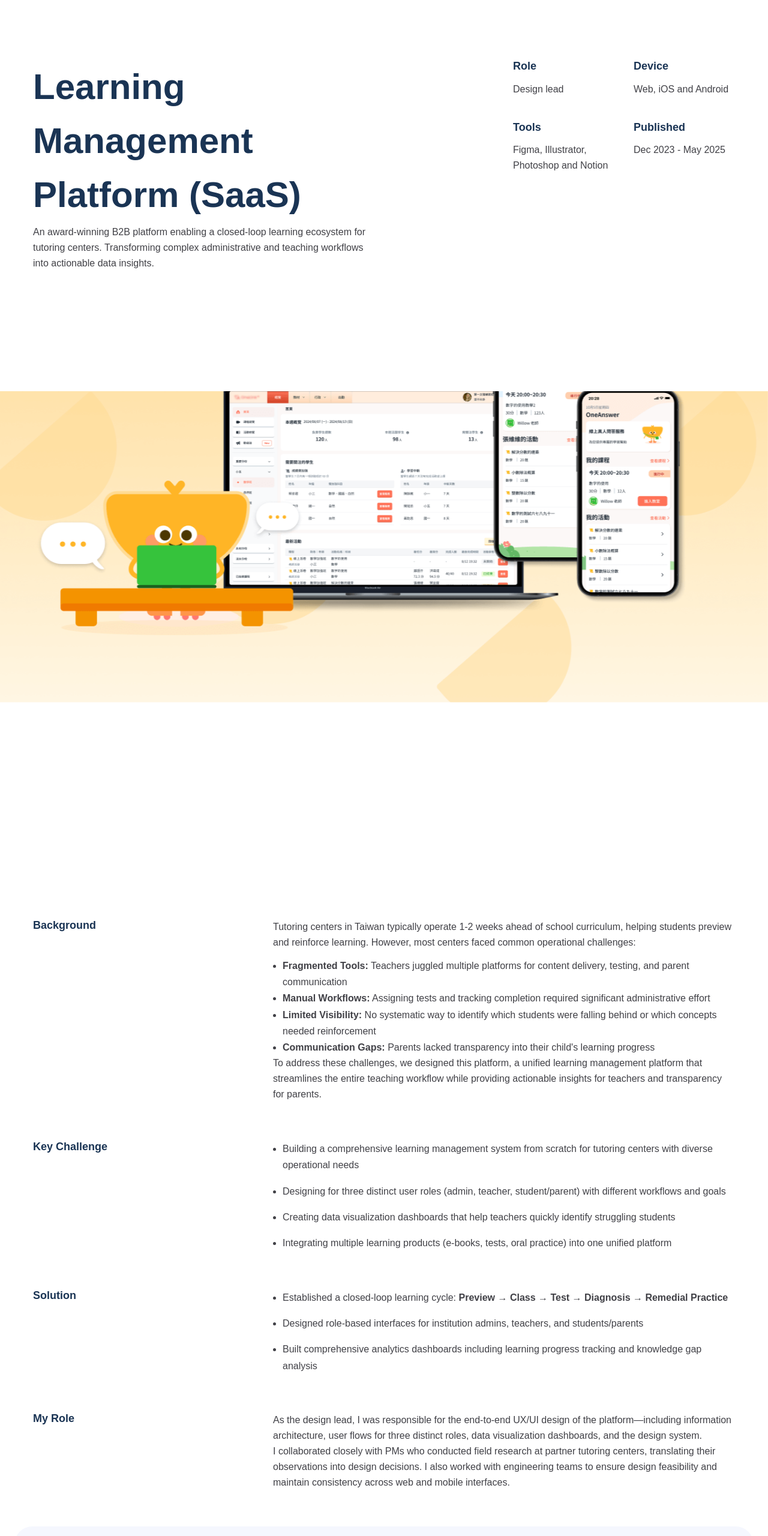
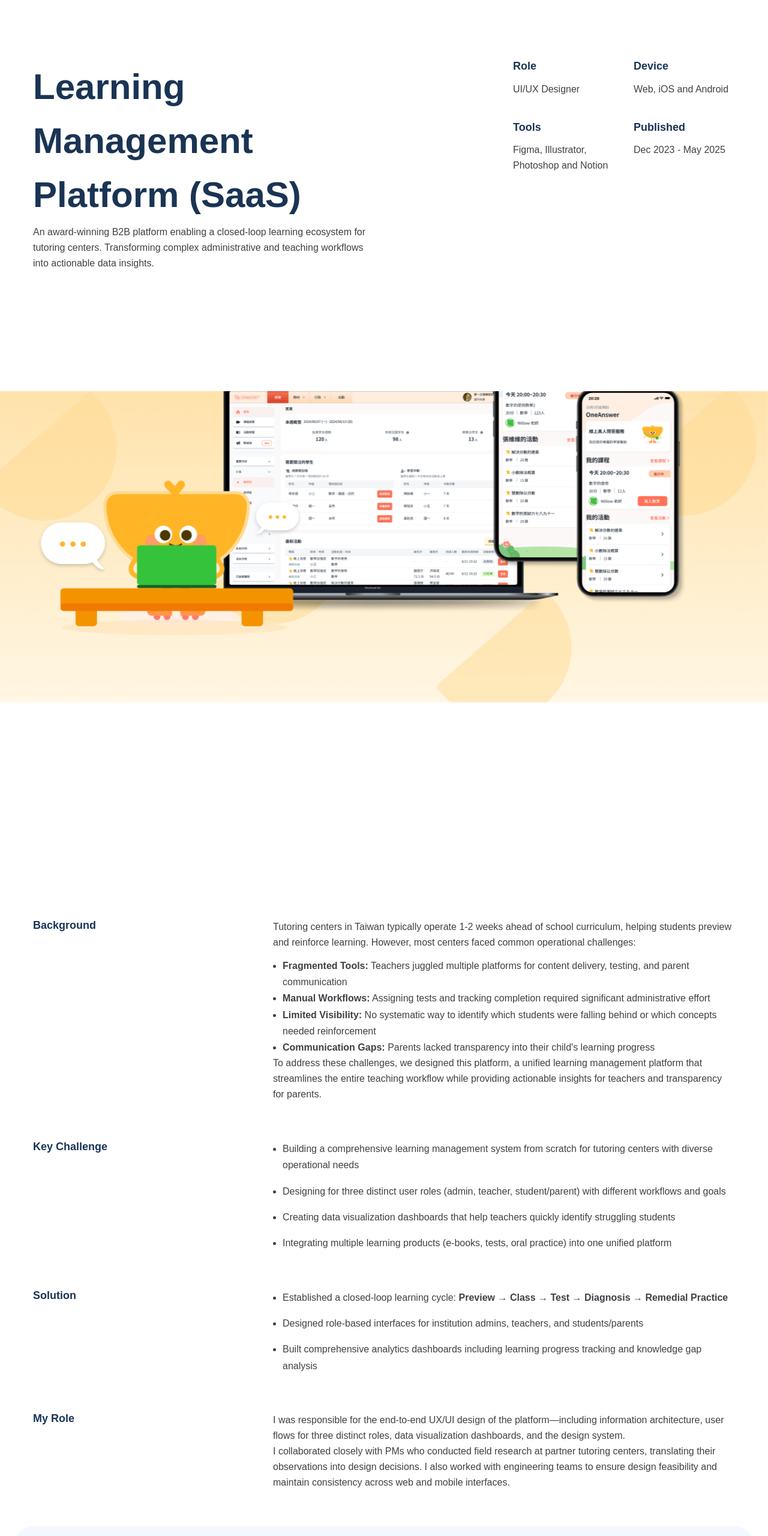
Before and after one commit to YipingLee/yipinglee.com, a plain HTML site: page onelink_plus.html in a window 1280 px wide. Shown: the part 100-2660 px from the top of the page at 60% size. Drawn offline with nearby package versions, Linux system fonts and the light colour scheme; a web font is replaced by a local one.

Commit message:
Update onelink_plus.html

```diff
--- a/onelink_plus.html
+++ b/onelink_plus.html
@@ -155,7 +155,7 @@
                   <div class="col-6">
                     <h5 class="text-xl fw-600">Role</h5>
                     <div class="y-gap-4 mt-12">
-                      <p>Design lead</p>
+                      <p>UI/UX Designer</p>
                     </div>
                   </div>
                   <div class="col-6">
@@ -251,7 +251,7 @@
                   <h4 class="text-xl fw-600">My Role</h4>
                 </div>
                 <div class="col-lg-8 col-md-10">
-                  <p class="page-header__text">As the design lead, I was responsible for the end-to-end UX/UI design of the platform—including information architecture, user flows for three distinct roles, data visualization dashboards, and the design system.<br/>
+                  <p class="page-header__text">I was responsible for the end-to-end UX/UI design of the platform—including information architecture, user flows for three distinct roles, data visualization dashboards, and the design system.<br/>
                     I collaborated closely with PMs who conducted field research at partner tutoring centers, translating their observations into design decisions. I also worked with engineering teams to ensure design feasibility and maintain consistency across web and mobile interfaces.</p>
                   <!--
                   <ul class="ul-list">
```
